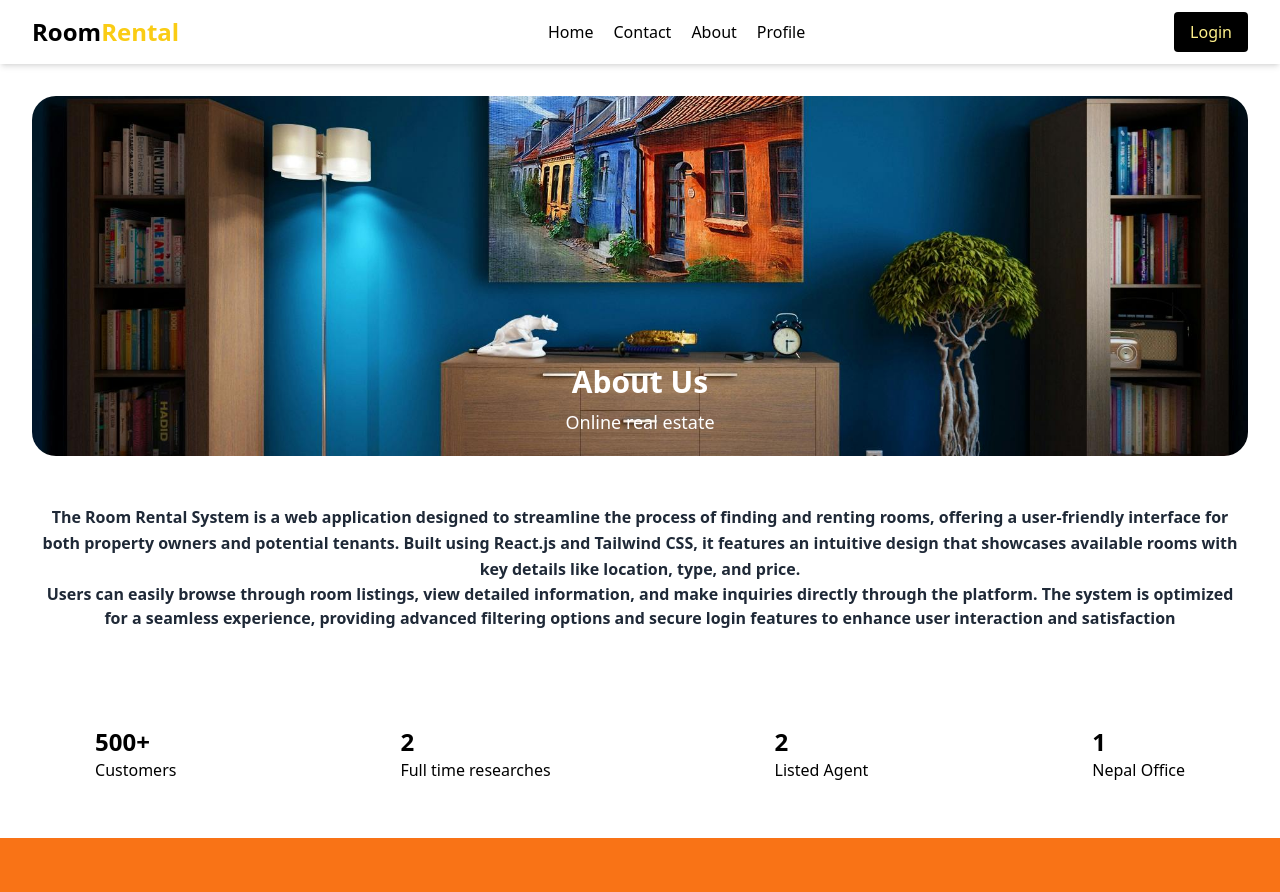
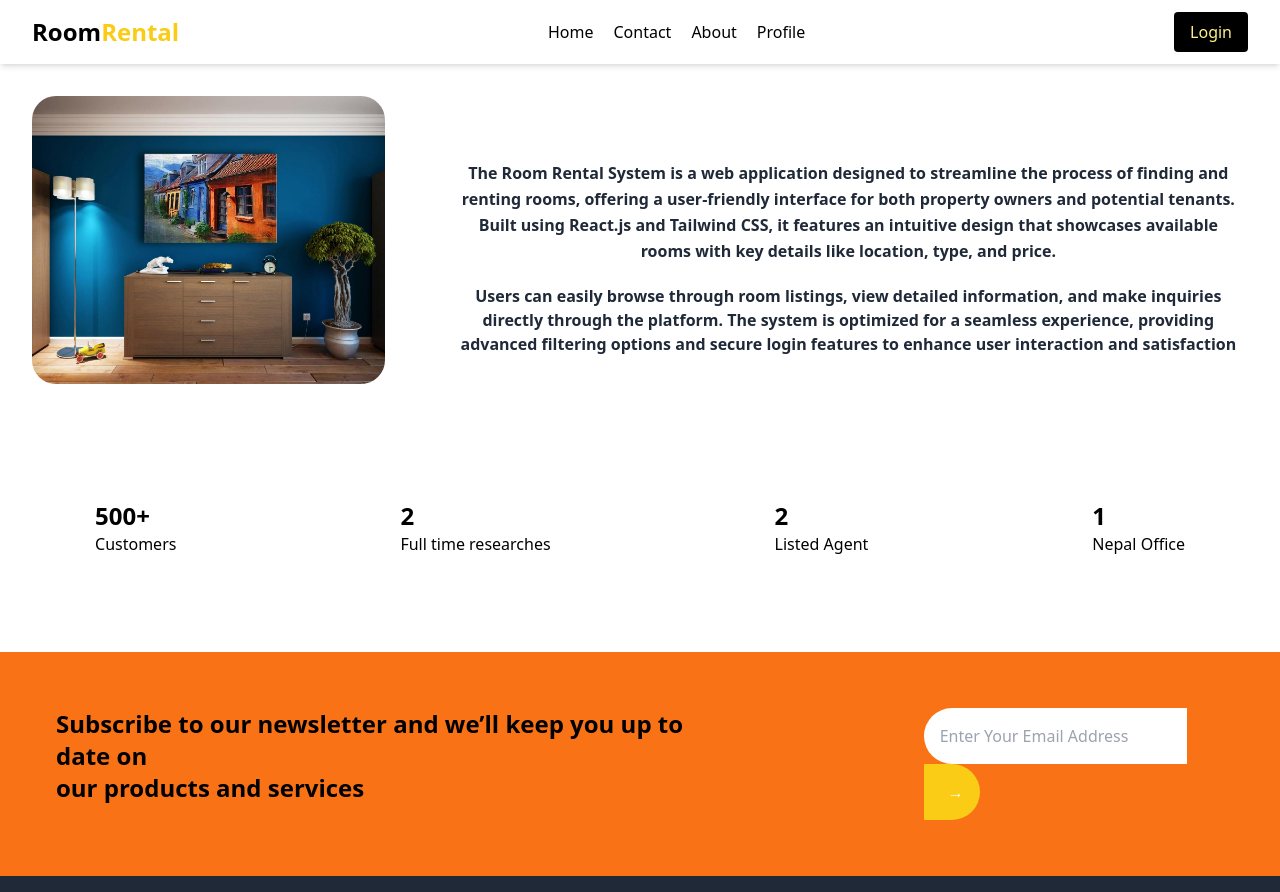
Before and after one commit to bhatta09/Room-Rental-System, a React (Vite) app: page /about in a window 1280 px wide. Shown: the top 892 px of the page. Built offline with nearby package versions, Linux system fonts and the light colour scheme.

Commit message:
All design fix

```diff
--- a/src/components/Footer.jsx
+++ b/src/components/Footer.jsx
@@ -1,10 +1,30 @@
-import React from "react";
-
 const Footer = () => {
   return (
+    <div className="mt-10">
+    <div className="flex flex-row gap-20 bg-orange-500">
+    <div>
+      <h3 className="text-2xl p-14 font-bold">
+        Subscribe to our newsletter and we’ll keep you up to date on{" "}
+        <br /> our products and services
+      </h3>
+    </div>
+    <div className="p-14">
+      <label>
+        <input
+          type="text"
+          placeholder="Enter Your Email Address"
+          className="rounded-l-full p-4"
+        />
+        <button className="bg-yellow-400  h-14 w-14 text-white py-2 px-6 rounded-r-full hover:bg-yellow-800 ">
+         →
+        </button>
+      </label>
+    </div>
+  </div>
     <footer className="p-6 bg-gray-800 text-white text-center">
       © 2024 Room Rental. All Rights Reserved.
     </footer>
+    </div>
   );
 };
 
--- a/src/pages/About.jsx
+++ b/src/pages/About.jsx
@@ -1,31 +1,22 @@
-import React from "react";
 import img from "../assets/room1.jpg";
 
 const About = () => {
   return (
     <div className="flex flex-col ">
-      <div className="bg-white">
-        <div className=" w-full h-[400px] rounded-4xl p-8">
-          <img
-            src={img}
-            alt="About Us"
-            className="w-full h-[360px]  object-cover rounded-3xl"
+      <div className="bg-white flex flex-row ">
+        <div className=" w-full h-[380px] rounded-4xl p-8">
+          <img src={img} alt="About Us" className="object-cover rounded-3xl h-72   w-[400px] md:w-[1900px]"
           />
-          <div className="absolute inset-0  bg-opacity-50 flex flex-col items-center justify-center">
-            <h1 className="text-3xl font-bold text-white">About Us</h1>
-            <p className="text-lg text-white mt-2">Online real estate</p>
-          </div>{" "}
         </div>
 
         <div className="p-10 flex flex-col text-center text-base font-semibold  tracking-normal">
-          <p className="text-gray-800  leading-relaxed">
-            {" "}
+          <p className="text-gray-800  pt-14 leading-relaxed pb-5">
             The Room Rental System is a web application designed to streamline
             the process of finding and renting rooms, offering a user-friendly
             interface for both property owners and potential tenants. Built
             using React.js and Tailwind CSS, it features an intuitive design
             that showcases available rooms with key details like location, type,
-            and price.{" "}
+            and price.
           </p>
           <p className="text-gray-800  ">
             Users can easily browse through room listings, view detailed
@@ -34,6 +25,7 @@ const About = () => {
             filtering options and secure login features to enhance user
             interaction and satisfaction
           </p>
+        </div>
         </div>
 
         <div className="flex justify-center gap-56 m-14 px-8 ">
@@ -54,30 +46,8 @@ const About = () => {
             <p>Nepal Office</p>
           </div>
         </div>
+      </div>
 
-        <div className="flex flex-row gap-20 bg-orange-500">
-          <div>
-            <h3 className="text-2xl p-14 font-bold">
-              Subscribe to our newsletter and we’ll keep you up to date on{" "}
-              <br /> our products and services
-            </h3>
-          </div>
-          <div className="p-14">
-            <label>
-              <input
-                type="text"
-                placeholder="Enter Your Email Address"
-                className="rounded-l-full p-4"
-              />
-              <button className="bg-yellow-400  h-14 w-14 text-white py-2 px-6 rounded-r-full hover:bg-yellow-800 ">
-                {" "}
-                →{" "}
-              </button>
-            </label>
-          </div>
-        </div>
-      </div>
-    </div>
   );
 };
 
--- a/src/pages/Home.jsx
+++ b/src/pages/Home.jsx
@@ -6,7 +6,7 @@ import FeatureRoom from "../components/FeatureRoom";
 import AboutUs from "../components/AboutSection";
 const Home = () => {
   return (
-    <div className=" bg-gray-50 flex flex-col gap-32">
+    <div className=" bg-gray-50 flex flex-col gap-11">
       {/* -Hero Section */}
       <section
         className="relative flex items-center justify-center h-[68vh] bg-cover bg-center"
@@ -58,7 +58,7 @@ const Home = () => {
         </div>
       </section>
       {/* Featured Rooms Section */}
-      <section className="p-8">
+      <section className="p-3">
         <h2 className="text-3xl font-normal text-center mb-8">
           Featured Rooms
         </h2>
```
